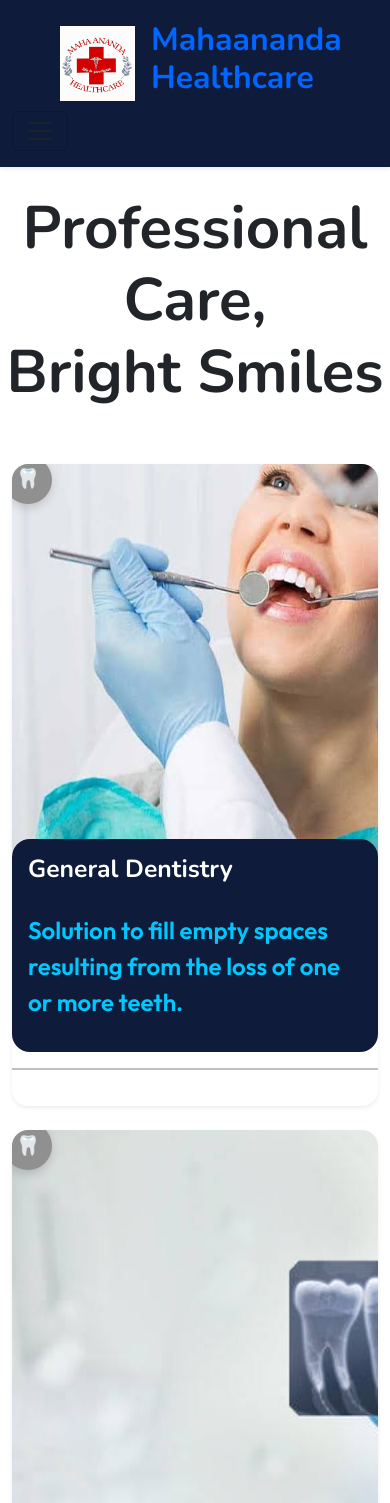
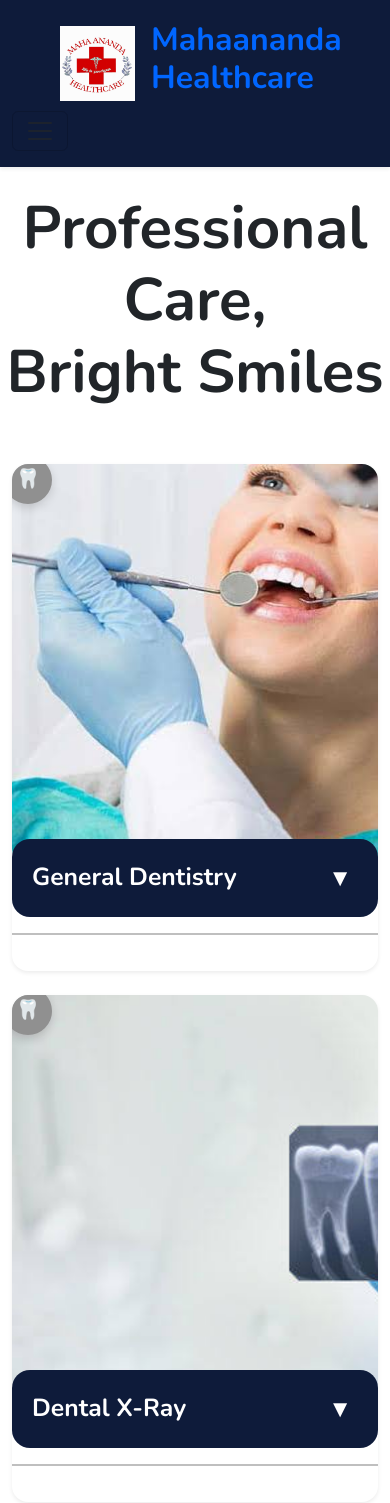
Before and after one commit to PratyushJha19/Mahaananda-HealthCare, a React (Create React App) app: page /services in a window 390 px wide. Shown: the top 1503 px of the page. Built offline with nearby package versions, Linux system fonts and the light colour scheme; the HTML template or start-up script is replaced by a standard one; a web font is replaced by a local one.

Commit message:
Modifications
Carousel Automatic move
Responsive HomePage
Services Page Updated

```diff
--- a/src/components/ReviewCarousel.jsx
+++ b/src/components/ReviewCarousel.jsx
@@ -1,4 +1,4 @@
-import React, { useState } from "react";
+import React, { useState, useEffect } from "react";
 import "../styles/ReviewCarousel.css";
 
 const reviewImages = [
@@ -12,39 +12,36 @@ const reviewImages = [
   "review8.jpg",
 ];
 
+const itemsPerView = 3;
+
 const ReviewCarousel = () => {
   const [startIndex, setStartIndex] = useState(0);
-  const itemsPerView = 3;
+  const [isSliding, setIsSliding] = useState(false);
 
-  const goPrev = () => {
-    setStartIndex((prev) =>
-      prev === 0 ? reviewImages.length - itemsPerView : prev - 1
-    );
+  const goNext = () => {
+    setIsSliding(true); // trigger animation
+    setTimeout(() => {
+      setStartIndex((prev) =>
+        prev + itemsPerView >= reviewImages.length ? 0 : prev + 1
+      );
+      setIsSliding(false); // reset animation
+    }, 400); // should match animation duration
   };
 
-  const goNext = () => {
-    setStartIndex((prev) =>
-      prev + itemsPerView >= reviewImages.length ? 0 : prev + 1
-    );
-  };
+  useEffect(() => {
+    const interval = setInterval(goNext, 3000);
+    return () => clearInterval(interval);
+  }, []);
 
-  const visibleReviews = reviewImages.slice(
-    startIndex,
-    startIndex + itemsPerView
-  );
-
-  // Handle wrapping if at the end
-  while (visibleReviews.length < itemsPerView) {
-    visibleReviews.push(reviewImages[visibleReviews.length - itemsPerView]);
+  const visibleReviews = [];
+  for (let i = 0; i < itemsPerView; i++) {
+    const index = (startIndex + i) % reviewImages.length;
+    visibleReviews.push(reviewImages[index]);
   }
 
   return (
     <div className="carousel-wrapper">
-      <button className="nav left" onClick={goPrev}>
-        &#10094;
-      </button>
-
-      <div className="carousel-multi">
+      <div className={`carousel-multi ${isSliding ? "slide-left" : ""}`}>
         {visibleReviews.map((img, index) => (
           <img
             key={index}
@@ -54,10 +51,6 @@ const ReviewCarousel = () => {
           />
         ))}
       </div>
-
-      <button className="nav right" onClick={goNext}>
-        &#10095;
-      </button>
     </div>
   );
 };
--- a/src/pages/Home.jsx
+++ b/src/pages/Home.jsx
@@ -27,37 +27,28 @@ const Home = () => {
 
           <button className="hero-btn mt-4">SEE OUR DOCTORS</button>
 
-          <div className="hero-content d-flex justify-content-between mt-5 position-relative">
+          <div className="hero-content row justify-content-center mt-5 gx-5">
             {/* Left Card */}
+            <div className="col-12 col-md-5 mb-4 mb-md-0 d-flex justify-content-center">
               <div className="hero-card text-start">
-              <img src="Doc1.jpg" alt="Doctor 1" className="doctor-img" />
-              {/* <div className="doc-badge">
-              <i className="fas fa-tooth"></i>
-            </div> */}
+                <img src="Doc2.jpg" alt="Doctor 1" className="doctor-img" />
                 <p className="card-text">
-                Hi, Welcome to{" "}
-                <span className="text-highlight">Mahaananda Healthcare</span>
+                  Hi, Welcome to
+                  <span className="text-highlight"> Mahaananda Healthcare</span>
                 </p>
-              {/* <div className="badge-group">
-              <span className="badge">Preventive Care</span>
-              <span className="badge">Modern Dentistry</span>
-            </div> */}
+              </div>
             </div>
 
             {/* Right Card */}
+            <div className="col-12 col-md-5 d-flex justify-content-center">
               <div className="hero-card text-end">
-              <img src="Doc2.jpg" alt="Doctor 2" className="doctor-img" />
-              {/* <div className="doc-badge">
-              <i className="fas fa-tooth"></i>
-            </div> */}
+                <img src="Doc1.jpg" alt="Doctor 2" className="doctor-img" />
                 <p className="card-text">
                   Professionalism & Attention
                   <br />
                   Since 2025
                 </p>
-              {/* <div className="badge-group">
-              <span className="badge">Modern Dentistry</span>
-            </div> */}
+              </div>
             </div>
           </div>
         </section>
--- a/src/pages/Services.jsx
+++ b/src/pages/Services.jsx
@@ -1,4 +1,4 @@
-import React from "react";
+import React, { useState } from "react";
 import "./../styles/Services.css";
 import ServiceFAQ from "../components/ServiceFAQ.jsx";
 
@@ -6,8 +6,8 @@ const services = [
   {
     title: "General Dentistry",
     number: "01",
-    desc: "Solution to fill empty spaces resulting from the loss of one or more teeth.",
-    img: "/Services/GeneralDentistry.jpg", // Place this in public folder or adjust the path
+    desc: "Comprehensive care and maintenance of a patient's oral health, focusing on preventing, diagnosing, and treating a wide range of dental issues. It involves routine checkups, cleanings, fillings, ,RCT and other restorative procedures etc",
+    img: "/Services/GeneralDentistry.jpg",
     icon: "🦷",
   },
   {
@@ -20,35 +20,35 @@ const services = [
   {
     title: "Implant",
     number: "03",
-    desc: "Professionals who handle a variety of general dental and oral care needs.",
+    desc: "Dental implants are artificial tooth roots, typically made of titanium, that are surgically placed into the jawbone to support a replacement tooth or teeth",
     img: "/Services/DentalImplants.jpg",
     icon: "🦷",
   },
   {
     title: "Root Canal Treatment",
     number: "04",
-    desc: "Focuses on detecting and treating dental caries or cavities that can affect overall oral health.",
+    desc: "It is a dental procedure to repair and save a badly damaged or infected tooth.",
     img: "/Services/RootCanal.jpg",
     icon: "🦷",
   },
   {
     title: "Crown & Bridges",
     number: "05",
-    desc: "Focuses on detecting and treating dental caries or cavities that can affect overall oral health.",
+    desc: "Crown is used to cover an existing tooth, a dental bridge is used to fill in the missing space caused by one or more lost teeth.",
     img: "/Services/CrownBridges.jpg",
     icon: "🦷",
   },
   {
     title: "Extraction",
     number: "06",
-    desc: "Focuses on detecting and treating dental caries or cavities that can affect overall oral health.",
+    desc: "Tooth extraction is a dental procedure to remove a tooth from its socket in the jawbone.",
     img: "/Services/Extraction.jpg",
     icon: "🦷",
   },
   {
     title: "Filling",
     number: "07",
-    desc: "Focuses on detecting and treating dental caries or cavities that can affect overall oral health.",
+    desc: "Filling is a restorative dental procedure used to repair teeth damaged by decay or trauma",
     img: "/Services/Fillings.jpg",
     icon: "🦷",
   },
@@ -76,12 +76,19 @@ const services = [
 ];
 
 const Services = () => {
+  const [expandedIndex, setExpandedIndex] = useState(null);
+
+  const toggleExpand = (index) => {
+    setExpandedIndex(index === expandedIndex ? null : index);
+  };
+
   return (
     <div>
       <h1 className="text-center ser-head">
         Professional Care, <br />
         Bright Smiles
       </h1>
+
       <div className="container py-5">
         <div className="row g-4">
           {services.map((item, index) => (
@@ -97,12 +104,30 @@ const Services = () => {
                     {item.icon}
                   </div>
                 </div>
+
                 <div className="card-body">
-                  <h2 className="card-title fw-bold text-white">
-                    {item.title}
-                  </h2>
-                  <p className="card-text">{item.desc}</p>
-                  <div className="d-flex justify-content-between align-items-center"></div>
+                  <div className="d-flex justify-content-between align-items-center">
+                    <h2 className="card-title fw-bold text-white m-0">
+                      {item.title}
+                    </h2>
+                    <button
+                      className="toggle-btn"
+                      onClick={() => toggleExpand(index)}
+                    >
+                      {expandedIndex === index ? "▲" : "▼"}
+                    </button>
+                  </div>
+
+                  {expandedIndex === index && (
+                    <div className="mt-3 service-expand-content">
+                      <p className="card-text">{item.desc}</p>
+                      <div className="text-center">
+                        <a className="btn btn-primary" href="/contact">
+                          Book Appointment
+                        </a>
+                      </div>
+                    </div>
+                  )}
                 </div>
                 <hr />
               </div>
@@ -111,16 +136,8 @@ const Services = () => {
         </div>
       </div>
 
-      <ServiceFAQ></ServiceFAQ>
+      <ServiceFAQ />
     </div>
-
-    //  <a
-    //   href="#"
-    //   className="text-primary fw-semibold text-decoration-none"
-    // >
-    //   Learn More →
-    // </a>
-    // <span className="text-muted fw-bold">{item.number}</span>
   );
 };
 
--- a/src/styles/Home.css
+++ b/src/styles/Home.css
@@ -67,19 +67,41 @@
   background-color: rgba(31, 31, 31, 0.75);
 }
 
+/* Override fixed width on hero card to be responsive */
 .hero-card {
   background: linear-gradient(to bottom right, #e0f7fa, #aa87ec);
   padding: 30px;
   border-radius: 25px;
   position: relative;
-  width: 300px;
+  width: 100%;
+  max-width: 340px; /* Responsive max width */
+  text-align: center;
+  transition: transform 0.3s ease;
 }
 
+.hero-card:hover {
+  transform: translateY(-5px);
+}
+
+/* Center image and make it scale on small screens */
 .doctor-img {
-  width: 200px;
+  width: 100%;
+  max-width: 200px;
   height: 200px;
   border-radius: 15px;
   object-fit: cover;
+  margin: 0 auto;
+}
+
+/* Optional: if you want text-align left on desktop only */
+@media (min-width: 768px) {
+  .hero-card.text-start {
+    text-align: left;
+  }
+
+  .hero-card.text-end {
+    text-align: right;
+  }
 }
 
 .doc-badge {
@@ -120,7 +142,7 @@
 }
 .card-text {
   padding-top: 20px;
-  color: #0040b7;
+  color: #0040b7 !important;
   font-size: x-large;
   font-weight: 600;
   font-family: "Outfit", "Inter", sans-serif;
--- a/src/styles/ReviewCarousel.css
+++ b/src/styles/ReviewCarousel.css
@@ -16,6 +16,7 @@
   display: flex;
   gap: 20px;
   overflow: hidden;
+  transition: transform 0.8s ease-in-out;
 }
 
 .carousel-card {
@@ -24,6 +25,10 @@
   border-radius: 10px;
   box-shadow: 0 6px 20px rgba(0, 0, 0, 0.3);
   transition: transform 0.3s ease-in-out;
+}
+
+.slide-animation {
+  animation: slideEffect 0.8s ease-in-out;
 }
 
 .nav {
@@ -55,3 +60,29 @@
   top: 50%;
   transform: translateY(-50%);
 }
+
+@keyframes slideEffect {
+  from {
+    transform: translateX(50px);
+    opacity: 0;
+  }
+  to {
+    transform: translateX(0px);
+    opacity: 1;
+  }
+}
+
+@keyframes slideLeft {
+  from {
+    transform: translateX(100px);
+    opacity: 0;
+  }
+  to {
+    transform: translateX(0px);
+    opacity: 1;
+  }
+}
+
+.slide-left {
+  animation: slideLeft 1s ease-in-out;
+}
--- a/src/styles/Services.css
+++ b/src/styles/Services.css
@@ -25,26 +25,77 @@
 }
 
 .card-text {
-  color: rgb(0, 200, 255);
+  color: rgb(0, 200, 255) !important;
+  font-weight: 500;
 }
 
 .card-img-top {
   height: 400px;
   width: 600px;
+  object-fit: cover;
 }
 
 .card-body {
   background-color: #0e1b3a;
   border-radius: 18px;
-  margin-top: -25px; /* adjust as needed */
-  /* background-color: white; or transparent if image should show */
-  /* border-radius: 1rem; */
+  margin-top: -25px;
   position: relative;
   z-index: 1;
+  padding: 20px;
 }
 
+/* Toggle arrow button */
+.toggle-btn {
+  background: none;
+  border: none;
+  font-size: 1.5rem;
+  color: #ffffff;
+  cursor: pointer;
+  transition: transform 0.2s ease;
+}
+
+.toggle-btn:hover {
+  transform: scale(1.2);
+}
+
+/* Expand content animation */
+.service-expand-content {
+  animation: fadeIn 0.3s ease-in-out;
+}
+
+@keyframes fadeIn {
+  from {
+    opacity: 0;
+    transform: translateY(-5px);
+  }
+  to {
+    opacity: 1;
+    transform: translateY(0);
+  }
+}
+
+/* Book Appointment button */
+.card-body .btn-primary {
+  margin-top: 12px;
+  background: linear-gradient(135deg, #4c8aff, #1fc7ec);
+  border: none;
+  transition: background-color 0.3s ease;
+  font-family: "Nunito", "Inter", sans-serif;
+  font-size: 22px;
+  border-radius: 50px;
+  font-weight: 600;
+  padding-left: 15px;
+  padding-right: 15px;
+}
+
+.card-body .btn-primary:hover {
+  color: white !important;
+  box-shadow: 0 8px 20px rgba(0, 132, 255, 0.3);
+}
+
+/* Horizontal line */
 hr {
   height: 2px;
-  background-color: #000000; /* or any color */
+  background-color: #000000;
   border: none;
 }
```
Lines whose indentation alone changed are shown as unchanged.
